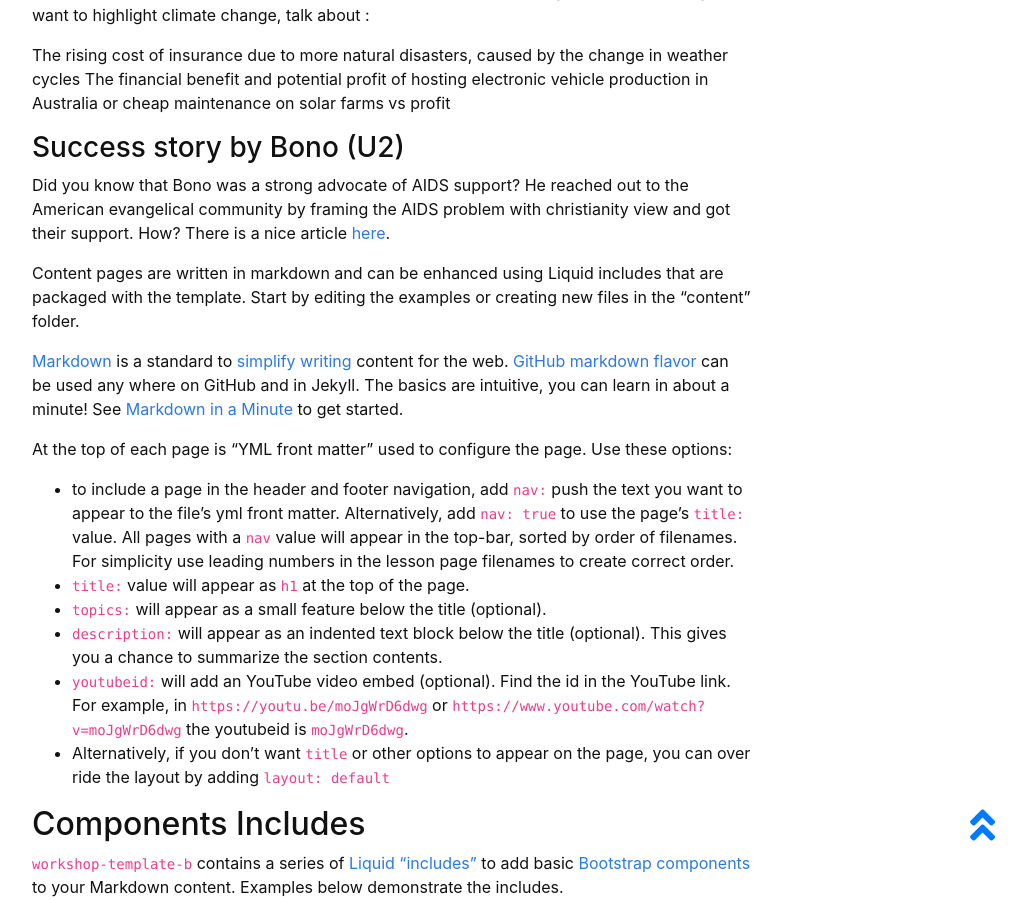
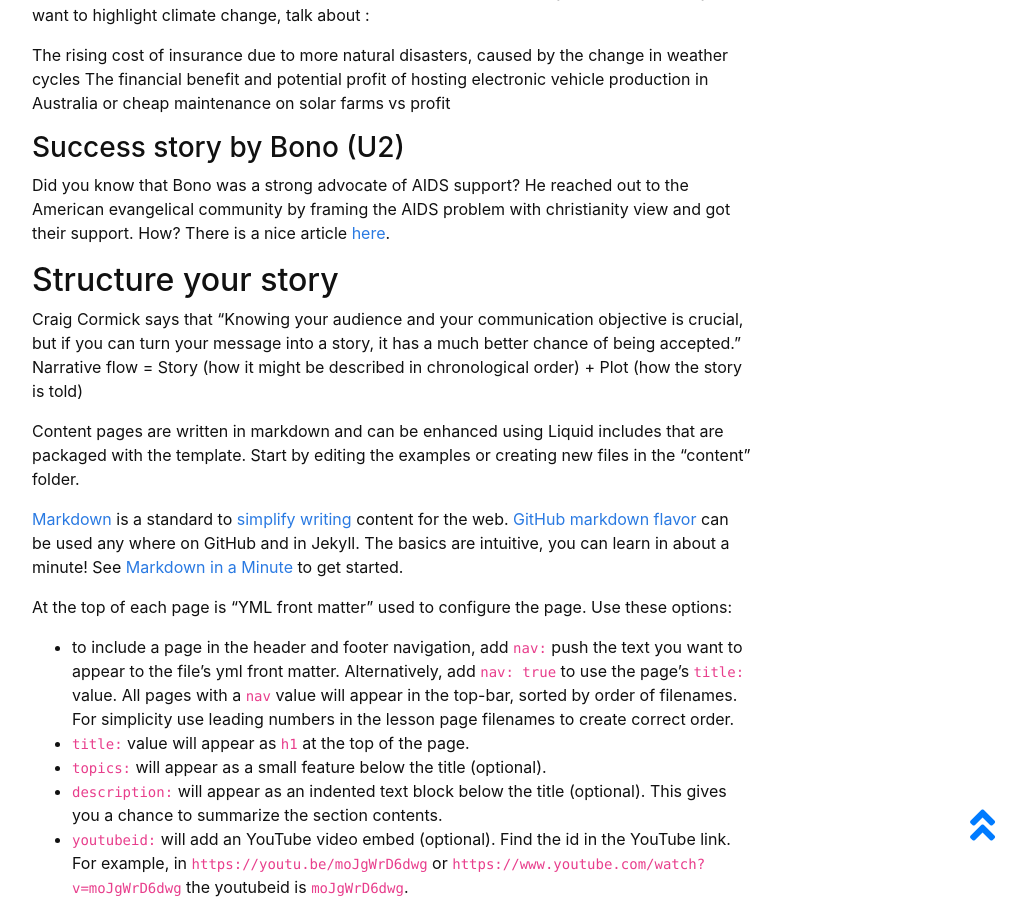
Before and after one commit to masamiy/DataStoryTelling, a Jekyll site: the page built from content/3-Narrative.md, in a window 1280 px wide and 900 px high, scrolled down 1173 px. Shown: the whole window, without its empty margins (248-1274 px from the left). Built offline with Jekyll 4.4.1, drawn with Linux system fonts in a browser that asks for light colours.

Commit message:
Update 3-Narrative.md

```diff
--- a/content/3-Narrative.md
+++ b/content/3-Narrative.md
@@ -23,6 +23,11 @@ The financial benefit and potential profit of hosting electronic vehicle product
 
 ### Success story by Bono (U2)
 Did you know that Bono was a strong advocate of AIDS support? He reached out to the American evangelical community by framing the AIDS problem with christianity view and got their support. How? There is a nice article [here](https://www.pbs.org/wgbh/pages/frontline/aids/interviews/bono.html).
+
+## Structure your story
+Craig Cormick says that “Knowing your audience and your communication objective is crucial, but if you can turn your message into a story, it has a much better chance of being accepted.”
+Narrative flow = Story (how it might be described in chronological order) + Plot (how the story is told)
+
 
 
 Content pages are written in markdown and can be enhanced using Liquid includes that are packaged with the template.
```
